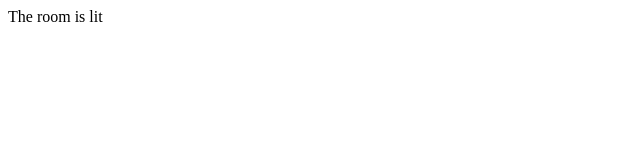
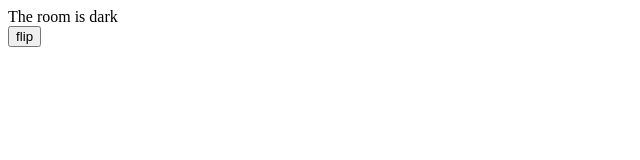
Before and after one commit to faderrblak/React-tutorial, a React (Create React App) app: page / in a window 1280 px wide. Shown: the top 160 px of the page, without its empty margins (0-640 px from the left). Built offline with nearby package versions, Linux system fonts and the light colour scheme.

Commit message:
add useState hook and flip button to change state

```diff
--- a/src/index.js
+++ b/src/index.js
@@ -1,6 +1,18 @@
-import React from "react";
+import React, {useState} from "react";
 import ReactDOM from "react-dom";
 
-const Room = () => <div className="room">The room is lit</div>
+const Room = () => {
+  const [isLit, setLit] = useState(false);
+
+  return (
+    <div className="room">
+      The room is {isLit ? 'lit' : 'dark'}
+      <br/>
+      <button onClick = {() => setLit(!isLit)}>
+        flip
+      </button>
+    </div>
+  );
+}
 
 ReactDOM.render(<Room />, document.getElementById("root"));
```
